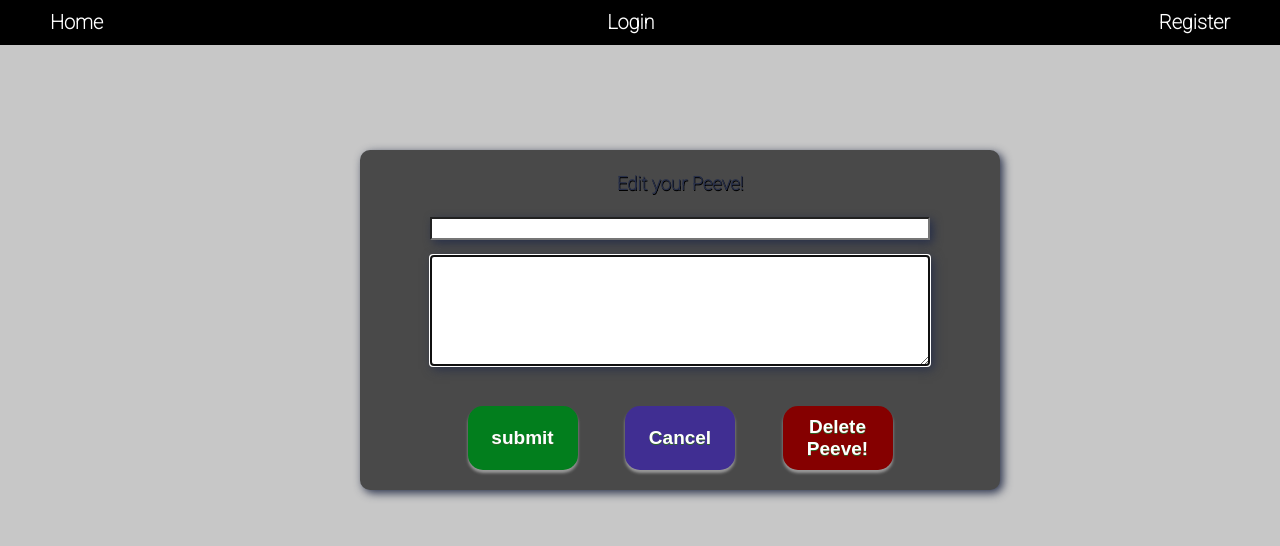
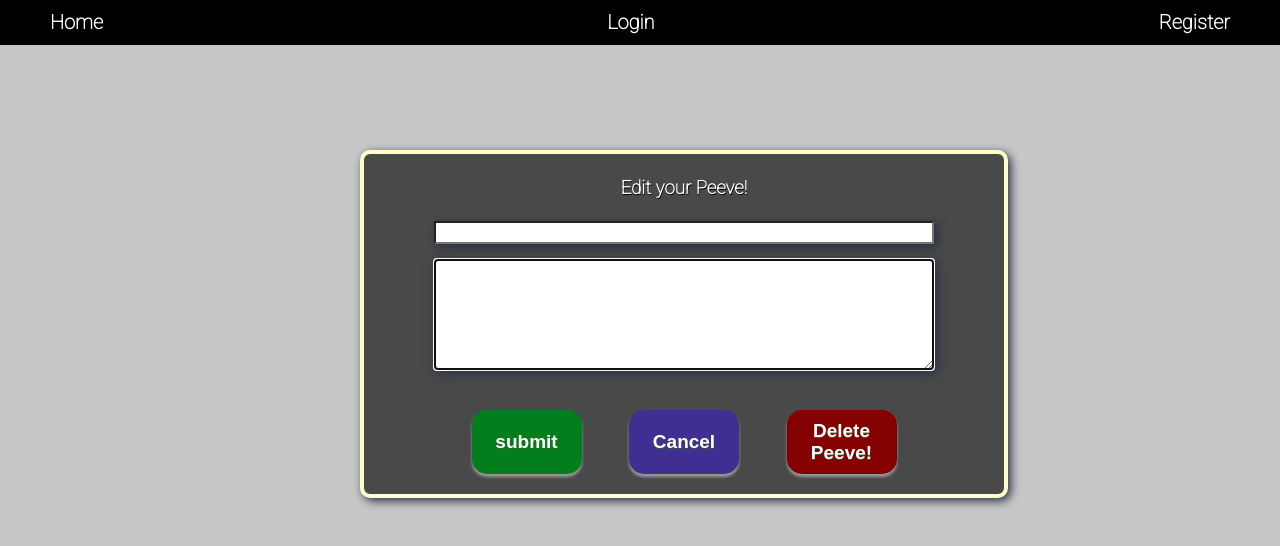
Before and after one commit to Lirucy/Peeved, a React (Create React App) app in the folder client/: page /edit-post/1 in a window 1280 px wide. Shown: the top 546 px of the page. Built offline with nearby package versions, Linux system fonts and the light colour scheme; no server answers.

Commit message:
update last css

```diff
--- a/client/src/css/EditPost.css
+++ b/client/src/css/EditPost.css
@@ -18,6 +18,7 @@
     display: flex;
     flex-direction: column;
     justify-content: space-around;
+    border: 4px solid #fffecb;
 }
 
 .all-btns{
@@ -30,6 +31,7 @@
 
 #edit-peeve-title{
     margin-top: -50px;
+    color: #FFF;
 }
 #edit-title{
     margin-bottom: 15px;
--- a/client/src/css/Login.css
+++ b/client/src/css/Login.css
@@ -40,6 +40,7 @@
 .login-text{
     color: white;
     font-size: 30px;
+    font-family: 'Permanent Marker', cursive;
 }
 
 #btn{
```
